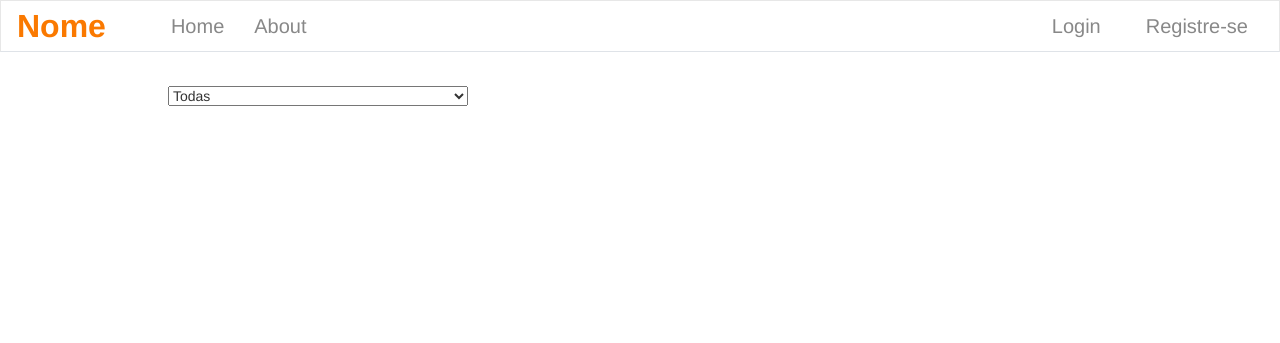
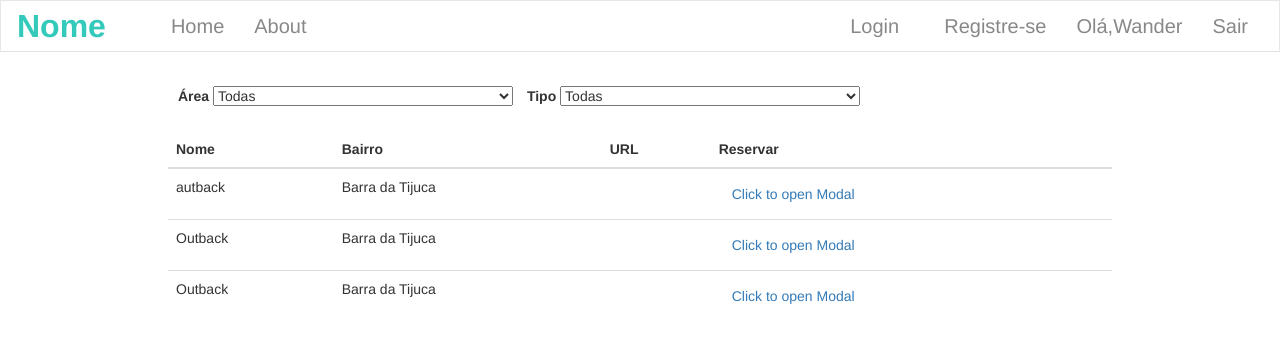
Before and after one commit to MagnumWave/Grupo_18_hackathon_BNDES, a PHP site: page /home.html in a window 1280 px wide. Shown: the top 343 px of the page. Run offline with PHP 8.4, Linux system fonts and the light colour scheme.

Commit message:
costumização da tabela a ser apresentada e adicao de modal
adição da funcao de sort  no javascript para ordenação ascendente e descendente da tabela

```diff
--- a/home.html
+++ b/home.html
@@ -15,7 +15,7 @@
 </head>
 <body >
     <div class="container-fluid">
-        <nav class="navbar navbar-default navbar-expand-lg navbar-light">
+        <nav class="navbar navbar-default navbar-expand-lg ">
             <div class="navbar-header">
                 <a class="navbar-brand" href="#"><b>Nome</b></a>
             </div>
@@ -26,7 +26,7 @@
                     <li><a href="./registro_cliente.html">About</a></li>
                 </ul>
                 <ul class="nav navbar-nav navbar-right">
-                    <li>
+                    <li >
                         <a data-toggle="dropdown" class="dropdown-toggle" href="#">Login</a>
                         <ul class="dropdown-menu form-wrapper">
                             <li>
@@ -46,22 +46,96 @@
                         </ul>
 
                     </li>
+                    <li >
+                        <a data-toggle="dropdown" class="dropdown-toggle" href="#">Registre-se</a>
+                        <ul class="dropdown-menu">
+                            <li><a href="./registro_cliente.html" class="dropdown-link">Cliente</a></li>
+                            <li><a href="./registro_empresa.html" class="dropdown-link">Empresa</a></li>
+                        </ul>
+                    </li>
                     <li>
-                        <a href="./registro_cliente.html">Registre-se</a>
+                        <a data-toggle="" class="" href="#">Olá,Wander</a>
+                    </li>
+                    <li>
+                        <a data-toggle="" class="" href="#">Sair</a>
                     </li>
                 </ul>
             </div>
         </nav>
         <div class="estabelecimentos">
             <form class="filtroEstabelecimento">
+                <label style="padding-left: 10px;">Área</label>
                 <select name="select-localidade" class="ls-select" style="width:300px" data-search="false">
                     <option value="todas">Todas</option>
                     <option value="norte">Zona Norte</option>
                     <option value="oeste">Zona Oeste</option>
                     <option value="sul">Zona Sul</option>
                 </select>
+                <label style="padding-left: 10px;">Tipo</label>
+                <select name="select-tipo" class="ls-select" style="width:300px" data-search="false">
+                    <option value="todas">Todas</option>
+                    <option value="restaurante">Restaurantes</option>
+                    <option value="lanchonetes">Lanchonetes</option>
+                    <option value="sul">Zona Sul</option>
+                </select>
             </form>
+        </br>
+            <table class="table table-light table-hover sortable" id="tabela">
+                <thead>
+                  <tr>
+                    <th scope="col" onclick="sortTable(0)" style="cursor: pointer;">Nome</th>
+                    <th scope="col" onclick="sortTable(1)" style="cursor: pointer;">Bairro</th>
+                    <th scope="col" >URL</th>
+                    <th scope="col" >Reservar</th>
+                  </tr>
+                </thead>
+                <tbody>
+                  <tr>
+                    <td>autback</td>
+                    <td>Barra da Tijuca</td>
+                    <td></td>
+                    <td><a href="#" class="btn" data-toggle="modal" data-target="#basicModal">
+                        Click to open Modal
+                      </a></td>
+                  </tr>
+                  <tr>
+                    <td>Outback</td>
+                    <td>Barra da Tijuca</td>
+                    <td></td>
+                    <td><a href="#" class="btn" data-toggle="modal" data-target="#basicModal">
+                        Click to open Modal
+                      </a></td>
+                  </tr>
+                  <tr>
+                    <td>Outback</td>
+                    <td>Barra da Tijuca</td>
+                    <td></td>
+                    <td><a href="#" class="btn" data-toggle="modal" data-target="#basicModal">
+                        Click to open Modal
+                      </a></td>
+                  </tr>
+                </tbody>
+              </table>
         </div>
+        <div class="modal fade" id="basicModal" tabindex="-1" role="dialog" aria-labelledby="basicModal" aria-hidden="true">
+            <div class="modal-dialog">
+              <div class="modal-content">
+                <div class="modal-header">
+                  <h4 class="modal-title" id="myModalLabel">Basic Modal </h4>
+                  <button type="button" class="close" data-dismiss="modal" aria-label="Close">
+                    <span aria-hidden="true">×</span>
+                  </button>
+                </div>
+                <div class="modal-body">
+                  <h3>Modal Body</h3>
+                </div>
+                <div class="modal-footer">
+                  <button type="button" class="btn btn-default" data-dismiss="modal">Close</button>
+                  <button type="button" class="btn  btn-modal">Save changes</button>
+                </div>
+              </div>
+            </div>
+          </div>
     </div>
 </body>
 </html>
--- a/index.css
+++ b/index.css
@@ -21,7 +21,7 @@
 }
 .navbar .navbar-brand b {
     font-weight: bold;
-    color: #fa7900;
+    color: #33cabb;
 }
 .navbar .form-inline {
     display: inline-block;
@@ -146,6 +146,14 @@
 .navbar .navbar-right .dropdown-toggle::after {
     display: none;
 }
+.dropdown-link{
+    color: #33cabb !important;
+}
+.btn-modal {
+    background-color: #33cabb;
+    color: white;
+}
+
 
 /* @import url("https://fonts.googleapis.com/css?family=Varela+Round");
 html {
```
Also changed, not shown: index.js (+39 -22 lines), registro_cliente.html (+13 -7 lines).
